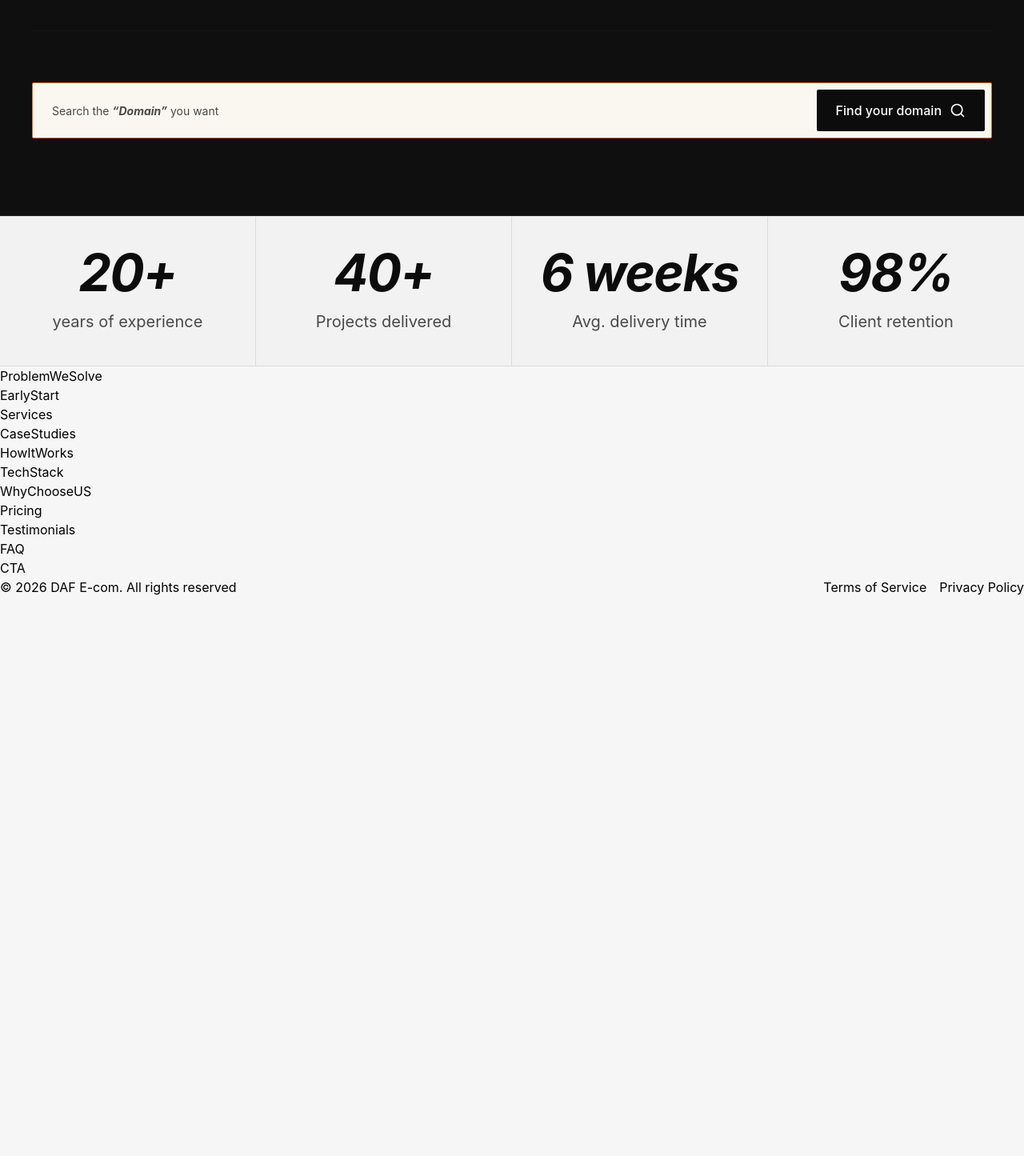
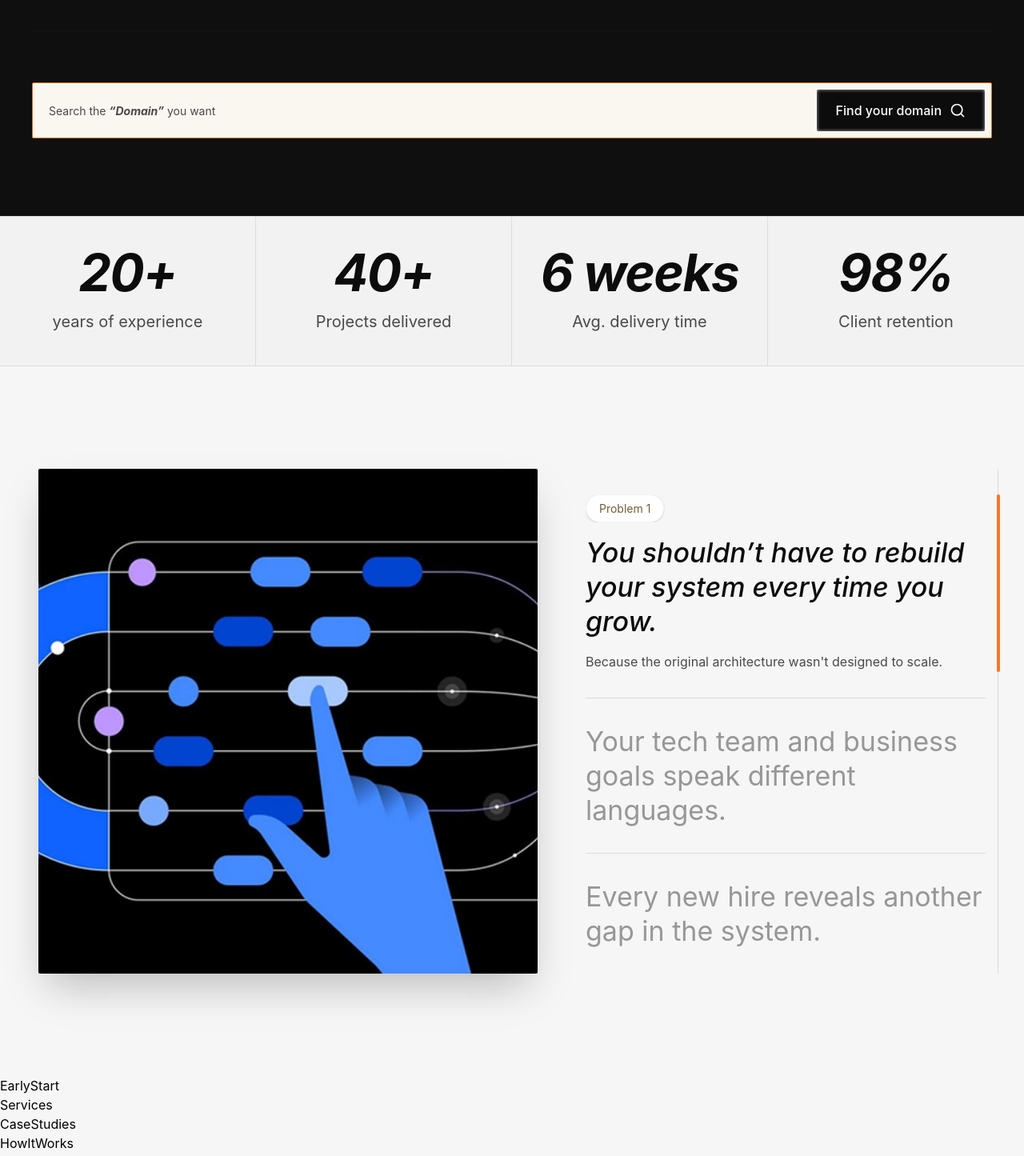
Before and after one commit to nibir404/daf-ecom, a React app in the folder frontend/: page / in a window 1280 px wide. Shown: the part 1177-2622 px from the top of the page at 80% size. Before the commit the page ends 1923 px from the top, so only its background shows below. Built offline with nearby package versions, Linux system fonts and the light colour scheme; the HTML template or start-up script is replaced by a standard one.

Commit message:
feat: add Credibility, ProblemWeSolve, and State homepage sections with supporting assets

```diff
--- a/frontend/src/components/sections/home/Credibility.jsx
+++ b/frontend/src/components/sections/home/Credibility.jsx
@@ -24,11 +24,18 @@ const Credibility = () => {
                     </div>
 
                     {/* Domain Search Bar */}
-                    <div className="w-full bg-gold-50 border border-orange-600 rounded-[2px] flex items-center justify-between pl-6 pr-2 py-2 shadow-[0px_0px_2px_0px_rgba(0,0,0,0.2)] mt-4">
-                        <p className="text-[14px] text-black-400 font-normal">
-                            Search the <span className="font-bold italic">“Domain”</span> you want
-                        </p>
-                        <button className="bg-black-900 text-white-50 px-6 py-3.5 rounded-[2px] flex items-center gap-2.5 hover:bg-blue-600 transition-colors cursor-pointer">
+                    <div className="w-full bg-gold-50 border border-orange-600 rounded-[2px] flex items-center justify-between pl-5 pr-2 py-2 shadow-[0px_0px_2px_0px_rgba(0,0,0,0.2)] mt-4 hover:shadow-[0px_0px_15px_0px_#73abff,0px_0px_0px_2px_#df6c23] focus-within:shadow-[0px_0px_15px_0px_#73abff,0px_0px_0px_2px_#df6c23] transition-all duration-300 group cursor-text box-border">
+                        <div className="flex-1 relative flex items-center">
+                            <input
+                                type="text"
+                                className="w-full bg-transparent border-none outline-none text-[16px] font-bold text-black-400 peer"
+                                placeholder=" "
+                            />
+                            <p className="absolute left-0 pointer-events-none text-[14px] text-black-400 font-normal peer-focus:opacity-0 peer-[:not(:placeholder-shown)]:opacity-0 transition-opacity duration-200">
+                                Search the <span className="font-bold italic">“Domain”</span> you want
+                            </p>
+                        </div>
+                        <button className="bg-black-900 text-white-50 px-6 py-3.5 rounded-[2px] flex items-center gap-2.5 hover:bg-blue-600 transition-all duration-300 cursor-pointer shadow-[inset_0px_0px_4px_0px_rgba(255,255,255,0.65)] shrink-0">
                             <span className="text-[16px] font-medium">Find your domain</span>
                             <svg width="20" height="20" viewBox="0 0 24 24" fill="none" stroke="currentColor" strokeWidth="2" strokeLinecap="round" strokeLinejoin="round">
                                 <circle cx="11" cy="11" r="8"></circle>
--- a/frontend/src/components/sections/home/ProblemWeSolve.jsx
+++ b/frontend/src/components/sections/home/ProblemWeSolve.jsx
@@ -1,5 +1,104 @@
-import React from 'react';
+import React, { useState } from 'react';
 
-const ProblemWeSolve = () => { return (<div>ProblemWeSolve</div>); };
+const ProblemWeSolve = () => {
+    const [activeId, setActiveId] = useState(1);
+
+    const problems = [
+        {
+            id: 1,
+            label: "Problem 1",
+            title: "You shouldn’t have to rebuild your system every time you grow.",
+            description: "Because the original architecture wasn't designed to scale.",
+            image: "/homepage/problem-section.png"
+        },
+        {
+            id: 2,
+            label: "Problem 2",
+            title: "Your tech team and business goals speak different languages.",
+            description: "Months pass. The product doesn't reflect the vision.",
+            image: "/homepage/problem2.jpg"
+        },
+        {
+            id: 3,
+            label: "Problem 3",
+            title: "Every new hire reveals another gap in the system.",
+            description: "Scaling breaks things that were working fine at 10 users.",
+            image: "/homepage/problem3.jpg"
+        }
+    ];
+
+    const activeProblem = problems.find(p => p.id === activeId);
+
+    return (
+        <section className="w-full py-24 md:py-32">
+            <div className="max-w-[1520px] mx-auto px-6 md:px-12 flex flex-col md:flex-row items-start gap-[60px]">
+                {/* Left: Illustration */}
+                <div className="flex-1 w-full max-w-[830px] self-stretch min-h-[500px]">
+                    <div className="relative rounded-[2px] overflow-hidden shadow-2xl h-full">
+                        <img
+                            key={activeProblem.image}
+                            src={activeProblem.image}
+                            alt={`Problem ${activeId} illustration`}
+                            className="w-full h-full object-cover transform hover:scale-105 transition-all duration-700 animate-in fade-in zoom-in-95"
+                        />
+                    </div>
+                </div>
+
+                {/* Right: Content */}
+                <div className="w-full md:w-[500px] flex flex-col relative">
+                    {/* Full-height gray track line */}
+                    <div className="absolute -right-4 top-0 bottom-0 w-[1px] bg-white-600" />
+
+                    {problems.map((problem, index) => {
+                        const isActive = activeId === problem.id;
+                        return (
+                            <div
+                                key={problem.id}
+                                onClick={() => setActiveId(problem.id)}
+                                className={`flex flex-col relative cursor-pointer group ${
+                                    index !== problems.length - 1 ? 'border-b border-white-600' : ''
+                                } py-8 transition-all duration-500`}
+                            >
+                                {/* Problem Badge Container */}
+                                <div className={`overflow-hidden transition-all duration-500 ease-in-out ${
+                                    isActive ? 'max-h-20 opacity-100 mb-4' : 'max-h-0 opacity-0 mb-0'
+                                }`}>
+                                    <div className="inline-flex w-fit bg-white-50 border border-white-500 px-4 py-1.5 rounded-full shadow-sm">
+                                        <span className="text-[14px] text-gold-800 font-normal">
+                                            {problem.label}
+                                        </span>
+                                    </div>
+                                </div>
+
+                                {/* Title */}
+                                <h3 className={`text-[34px] leading-[43px] transition-all duration-300 ${
+                                    isActive
+                                        ? 'text-black-900 font-medium italic mb-4'
+                                        : 'text-black-200 font-normal hover:text-black-400 mb-0'
+                                }`}>
+                                    {problem.title}
+                                </h3>
+
+                                {/* Description Container */}
+                                <div className={`overflow-hidden transition-all duration-500 ease-in-out ${
+                                    isActive ? 'max-h-40 opacity-100' : 'max-h-0 opacity-0'
+                                }`}>
+                                    <p className="text-[16px] leading-[26px] text-black-400 font-normal">
+                                        {problem.description}
+                                    </p>
+                                </div>
+
+                                {/* Active Indicator */}
+                                <div className={`absolute -right-[17.5px] w-[4px] bg-orange-500 rounded-full z-10 transition-all duration-500 ${
+                                    isActive ? 'top-8 bottom-8 opacity-100 scale-y-100' : 'top-1/2 bottom-1/2 opacity-0 scale-y-0'
+                                }`} />
+                            </div>
+                        );
+                    })}
+                </div>
+            </div>
+        </section>
+    );
+};
 
 export default ProblemWeSolve;
--- a/frontend/src/components/sections/home/State.jsx
+++ b/frontend/src/components/sections/home/State.jsx
@@ -2,13 +2,13 @@ import React from 'react';
 
 const State = () => {
     return (
-        <div className="w-full bg-white-500 border-y border-[#DCDCDC]">
+        <div className="w-full bg-white-500 border-y border-white-600">
             <div className="w-full max-w-[1520px] mx-auto grid grid-cols-1 md:grid-cols-4">
-                <div className="flex flex-col items-center text-center py-10 px-8 border-r border-[#DCDCDC] last:border-r-0 md:border-r">
+                <div className="flex flex-col items-center text-center py-10 px-8 border-r border-white-600 last:border-r-0 md:border-r">
                     <h2 className="text-[64px] font-bold italic text-black-900 leading-[60px] tracking-tight">20+</h2>
                     <p className="text-[20px] text-black-400 font-normal mt-4">years of experience</p>
                 </div>
-                <div className="flex flex-col items-center text-center py-10 px-8 border-r border-[#DCDCDC] last:border-r-0 md:border-r">
+                <div className="flex flex-col items-center text-center py-10 px-8 border-r border-white-600 last:border-r-0 md:border-r">
                     <h2 className="text-[64px] font-bold italic text-black-900 leading-[60px] tracking-tight">40+</h2>
                     <p className="text-[20px] text-black-400 font-normal mt-4">Projects delivered</p>
                 </div>
```
Also changed, not shown: frontend/public/homepage/problem2.jpg (added), frontend/public/homepage/problem3.jpg (added).
